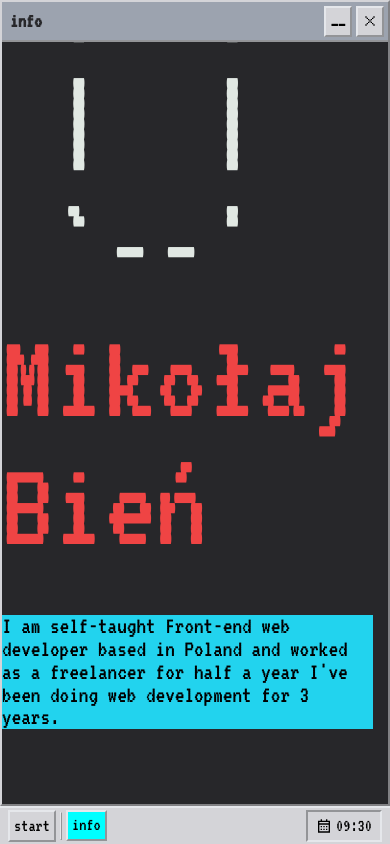
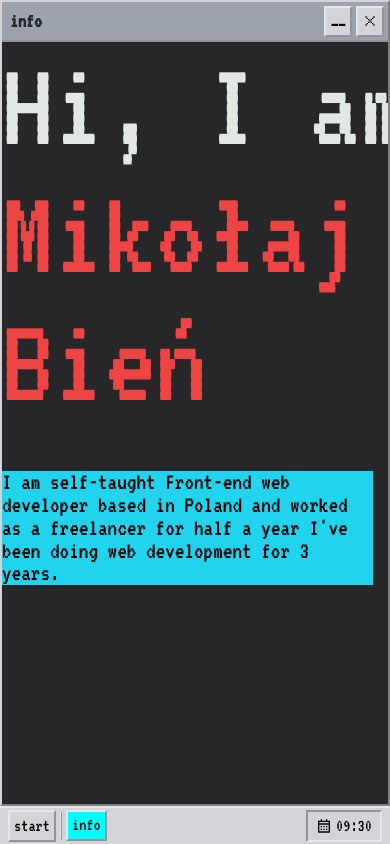
Before and after one commit to bieniucieniu/desktop-website, a Next.js app: page /info in a window 390 px wide. Built offline with nearby package versions, Linux system fonts and the light colour scheme.

Commit message:
fix wrong name printing on start on phones

```diff
--- a/app/info/page.tsx
+++ b/app/info/page.tsx
@@ -1,7 +1,7 @@
 "use client"
 import { AddWindow } from "@/components/Main/WindowRenderer"
 import TypingAnimation from "@/components/TypingAnimation"
-import { useEffect, useRef, useState } from "react"
+import { useLayoutEffect, useEffect, useRef, useState } from "react"
 
 export default function Info() {
   const [stage, setStage] = useState<0 | 1 | 2 | 3 | 4 | 5>(0)
@@ -29,7 +29,7 @@ export default function Info() {
  | '--'  (_|  |   |  \`---|  | \\   |
  \`------'  \`--'   \`------\`--'  \`--' \n`,
   ])
-  useEffect(
+  useLayoutEffect(
     () => {
       if (window.innerWidth < 1024) setName(["Hi, I am", "Mikołaj \nBień"])
     },
@@ -109,8 +109,8 @@ export default function Info() {
             <TypingAnimation speed={50} className="whitespace-pre-line">
               Check my projects, you have icon propably on the left, if u
               can&apos;t see it close the window and check it or you can enter
-              via start menu on the bottom.{"\n"}This page is not perfect yet,
-              so God please have mercy.
+              via start menu on the bottom. This page is not perfect yet, so God
+              please have mercy.
             </TypingAnimation>
           ) : null}
           <br />
```
